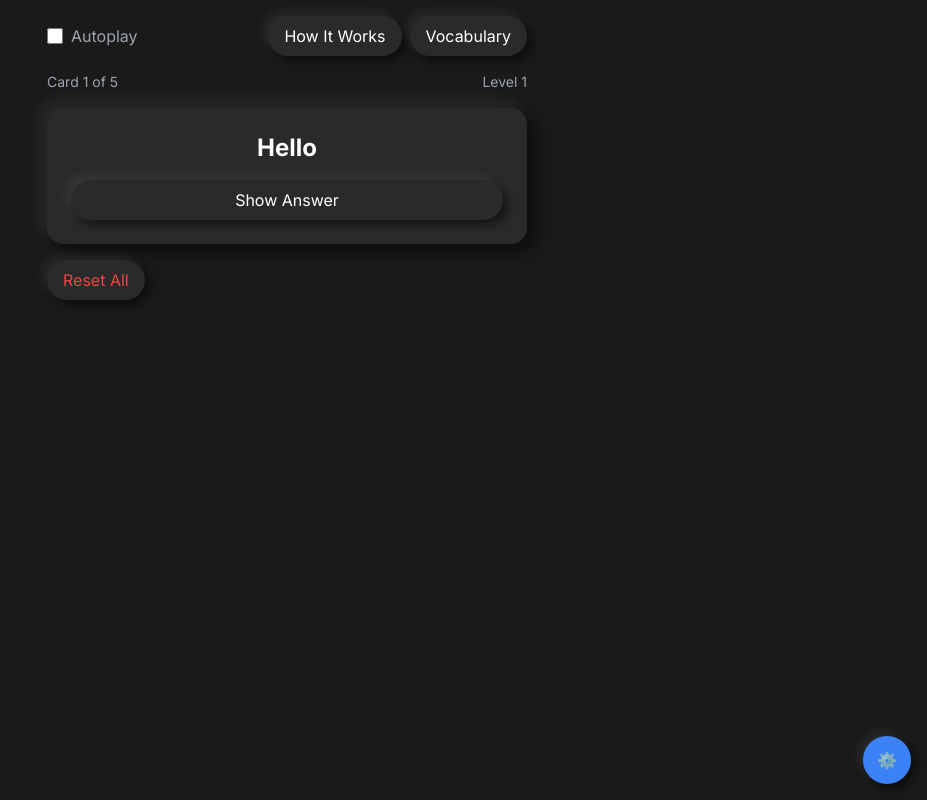
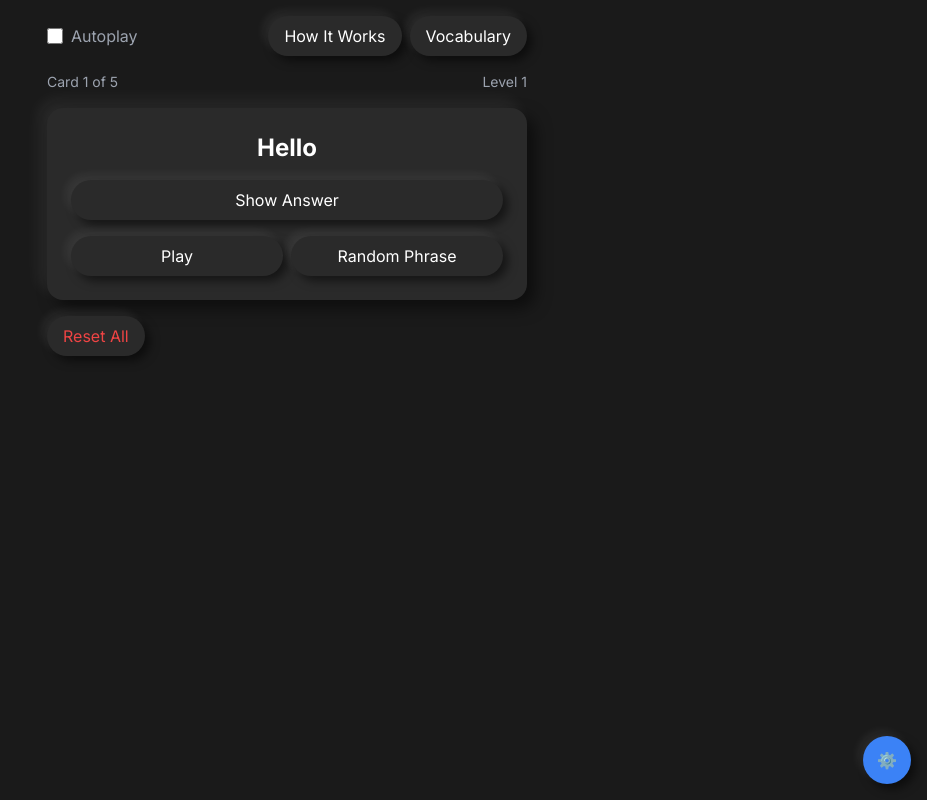
Before and after one commit to MaartenRischen/ThaiFlashcardsApp, a Next.js app: page / in a window 1280 px wide. Shown: the whole page, without its empty margins (353-1280 px from the left). Built offline with nearby package versions, Linux system fonts and the light colour scheme.

Commit message:
Enhance Random Phrase functionality to generate contextual sentences

```diff
--- a/app/page.tsx
+++ b/app/page.tsx
@@ -58,7 +58,21 @@ const commonPhrases = {
   greetings: ['ครับ', 'ค่ะ', 'ครับ/ค่ะ', 'ค่ะ/ครับ'],
   timeOfDay: ['ตอนเช้า', 'ตอนบ่าย', 'ตอนเย็น', 'ตอนกลางคืน'],
   questions: ['ครับ/ค่ะ?', 'ค่ะ/ครับ?', 'ครับ?', 'ค่ะ?'],
-  responses: ['ครับ/ค่ะ', 'ค่ะ/ครับ', 'ครับ', 'ค่ะ']
+  responses: ['ครับ/ค่ะ', 'ค่ะ/ครับ', 'ครับ', 'ค่ะ'],
+  sentenceStarters: [
+    { thai: 'ฉันชอบ', pronunciation: 'chan chop', meaning: 'I like' },
+    { thai: 'นี่คือ', pronunciation: 'nee keu', meaning: 'This is' },
+    { thai: 'ฉันต้องการ', pronunciation: 'chan tong karn', meaning: 'I want' },
+    { thai: 'เขาชอบ', pronunciation: 'kao chop', meaning: 'He/she likes' },
+    { thai: 'ฉันมี', pronunciation: 'chan mee', meaning: 'I have' }
+  ],
+  sentenceEndings: [
+    { thai: 'มาก', pronunciation: 'mak', meaning: 'a lot' },
+    { thai: 'เล็กน้อย', pronunciation: 'lek noi', meaning: 'a little' },
+    { thai: 'ทุกวัน', pronunciation: 'took wan', meaning: 'every day' },
+    { thai: 'ตอนนี้', pronunciation: 'ton nee', meaning: 'right now' },
+    { thai: 'แล้ว', pronunciation: 'laew', meaning: 'already' }
+  ]
 };
 
 // Anki SRS constants
@@ -78,6 +92,13 @@ const LEARNING_STEPS = [1, 10]; // Initial learning steps in minutes
 const GRADUATING_INTERVAL = 1; // First interval after learning in days
 const EASY_INTERVAL = 4; // Interval when rating Easy on new card
 const NEW_CARDS_PER_DAY = 20;
+
+// Add a new interface for the random sentence
+interface RandomSentence {
+  thai: string;
+  pronunciation: string;
+  translation: string;
+}
 
 const DEFAULT_PHRASES: Phrase[] = [
   {
@@ -153,6 +174,7 @@ export default function ThaiFlashcards() {
       };
     }
   });
+  const [randomSentence, setRandomSentence] = useState<RandomSentence | null>(null);
 
   useEffect(() => {
     localStorage.setItem('cardProgress', JSON.stringify(cardProgress));
@@ -206,6 +228,7 @@ export default function ThaiFlashcards() {
   const handleCardAction = (difficulty: 'hard' | 'good' | 'easy') => {
     setIndex((prevIndex) => (prevIndex + 1) % phrases.length);
     setShowAnswer(false);
+    setRandomSentence(null);
   };
 
   const handleResetAll = () => {
@@ -213,13 +236,97 @@ export default function ThaiFlashcards() {
     window.location.reload();
   };
 
-  // Add function to generate a random phrase
+  // Create a sentence using the current word and random elements from common phrases
   const generateRandomPhrase = () => {
-    // Get a random phrase different from the current one
-    const otherPhrases = phrases.filter((_, i) => i !== index);
-    const randomIndex = Math.floor(Math.random() * otherPhrases.length);
-    const randomPhrase = otherPhrases[randomIndex];
-    return randomPhrase.thai;
+    const currentPhrase = phrases[index];
+
+    // Generate components for a random sentence
+    const getRandom = (arr: any[]) => arr[Math.floor(Math.random() * arr.length)];
+
+    // Create different sentence patterns
+    const sentencePatterns = [
+      // Pattern 1: current word + greeting
+      () => {
+        const greeting = getRandom(commonPhrases.greetings);
+        return {
+          thai: `${currentPhrase.thai}${greeting}`,
+          pronunciation: `${currentPhrase.pronunciation} ${greeting === 'ครับ' ? 'krap' : 'ka'}`,
+          translation: `${currentPhrase.meaning} (polite particle)`
+        };
+      },
+
+      // Pattern 2: current word + time of day
+      () => {
+        const timeOfDay = getRandom(commonPhrases.timeOfDay);
+        return {
+          thai: `${currentPhrase.thai}${timeOfDay}`,
+          pronunciation: `${currentPhrase.pronunciation} ${timeOfDay === 'ตอนเช้า' ? 'ton chao' :
+                         timeOfDay === 'ตอนบ่าย' ? 'ton bai' :
+                         timeOfDay === 'ตอนเย็น' ? 'ton yen' : 'ton klang keun'}`,
+          translation: `${currentPhrase.meaning} ${timeOfDay === 'ตอนเช้า' ? 'in the morning' :
+                        timeOfDay === 'ตอนบ่าย' ? 'in the afternoon' :
+                        timeOfDay === 'ตอนเย็น' ? 'in the evening' : 'at night'}`
+        };
+      },
+
+      // Pattern 3: current word as a question
+      () => {
+        const question = getRandom(commonPhrases.questions);
+        return {
+          thai: `${currentPhrase.thai}${question}`,
+          pronunciation: `${currentPhrase.pronunciation} ${question.includes('ครับ') ? 'krap?' : 'ka?'}`,
+          translation: `${currentPhrase.meaning}? (question form)`
+        };
+      },
+
+      // Pattern 4: Sentence starter + current word
+      () => {
+        const starter = getRandom(commonPhrases.sentenceStarters);
+        return {
+          thai: `${starter.thai}${currentPhrase.thai}`,
+          pronunciation: `${starter.pronunciation} ${currentPhrase.pronunciation}`,
+          translation: `${starter.meaning} ${currentPhrase.meaning.toLowerCase()}`
+        };
+      },
+
+      // Pattern 5: Sentence starter + current word + ending
+      () => {
+        const starter = getRandom(commonPhrases.sentenceStarters);
+        const ending = getRandom(commonPhrases.sentenceEndings);
+        return {
+          thai: `${starter.thai}${currentPhrase.thai}${ending.thai}`,
+          pronunciation: `${starter.pronunciation} ${currentPhrase.pronunciation} ${ending.pronunciation}`,
+          translation: `${starter.meaning} ${currentPhrase.meaning.toLowerCase()} ${ending.meaning}`
+        };
+      },
+
+      // Pattern 6: Time of day + current word
+      () => {
+        const timeOfDay = getRandom(commonPhrases.timeOfDay);
+        const timeMap: {[key: string]: {pronunciation: string, translation: string}} = {
+          'ตอนเช้า': {pronunciation: 'ton chao', translation: 'In the morning'},
+          'ตอนบ่าย': {pronunciation: 'ton bai', translation: 'In the afternoon'},
+          'ตอนเย็น': {pronunciation: 'ton yen', translation: 'In the evening'},
+          'ตอนกลางคืน': {pronunciation: 'ton klang keun', translation: 'At night'}
+        };
+
+        return {
+          thai: `${timeOfDay}${currentPhrase.thai}`,
+          pronunciation: `${timeMap[timeOfDay].pronunciation} ${currentPhrase.pronunciation}`,
+          translation: `${timeMap[timeOfDay].translation}, ${currentPhrase.meaning.toLowerCase()}`
+        };
+      }
+    ];
+
+    // Pick a random sentence pattern
+    const patternIndex = Math.floor(Math.random() * sentencePatterns.length);
+    const newSentence = sentencePatterns[patternIndex]();
+
+    // Update the state with the new random sentence
+    setRandomSentence(newSentence);
+
+    // Return the Thai text for speech
+    return newSentence.thai;
   };
 
   return (
@@ -265,6 +372,16 @@ export default function ThaiFlashcards() {
               {phrases[index].meaning}
             </h2>
           </div>
+
+          {/* Display random sentence if available */}
+          {randomSentence && (
+            <div className="p-4 space-y-2 rounded-xl bg-[#222] border border-[#333] neumorphic">
+              <h3 className="text-sm text-blue-400 uppercase tracking-wider mb-1">In Context</h3>
+              <p className="text-base text-white font-medium">{randomSentence.thai}</p>
+              <p className="text-sm text-gray-400 italic">{randomSentence.pronunciation}</p>
+              <p className="text-sm text-gray-300 mt-2">{randomSentence.translation}</p>
+            </div>
+          )}
 
           {showAnswer ? (
             <div className="space-y-4">
@@ -342,12 +459,34 @@ export default function ThaiFlashcards() {
               </div>
             </div>
           ) : (
+            <div className="space-y-4">
               <button
                 onClick={() => setShowAnswer(true)}
                 className="w-full neumorphic-button"
               >
                 Show Answer
               </button>
+
+              <div className="grid grid-cols-2 gap-2">
+                <button
+                  onClick={() => speak(phrases[index].thai)}
+                  disabled={isPlaying}
+                  className="neumorphic-button flex-1"
+                >
+                  {isPlaying ? 'Playing...' : 'Play'}
+                </button>
+                <button
+                  onClick={() => {
+                    const phrase = generateRandomPhrase();
+                    speak(phrase);
+                  }}
+                  disabled={isPlaying}
+                  className="neumorphic-button flex-1"
+                >
+                  Random Phrase
+                </button>
+              </div>
+            </div>
           )}
         </div>
 
```
Lines whose indentation alone changed are shown as unchanged.
